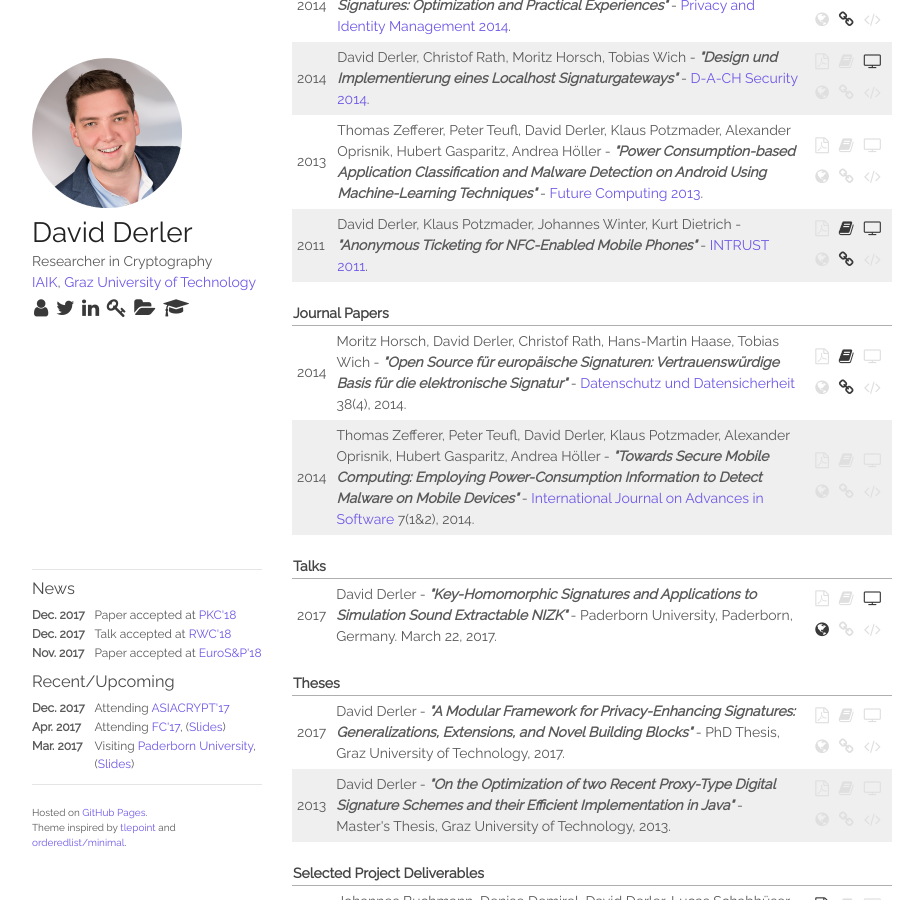
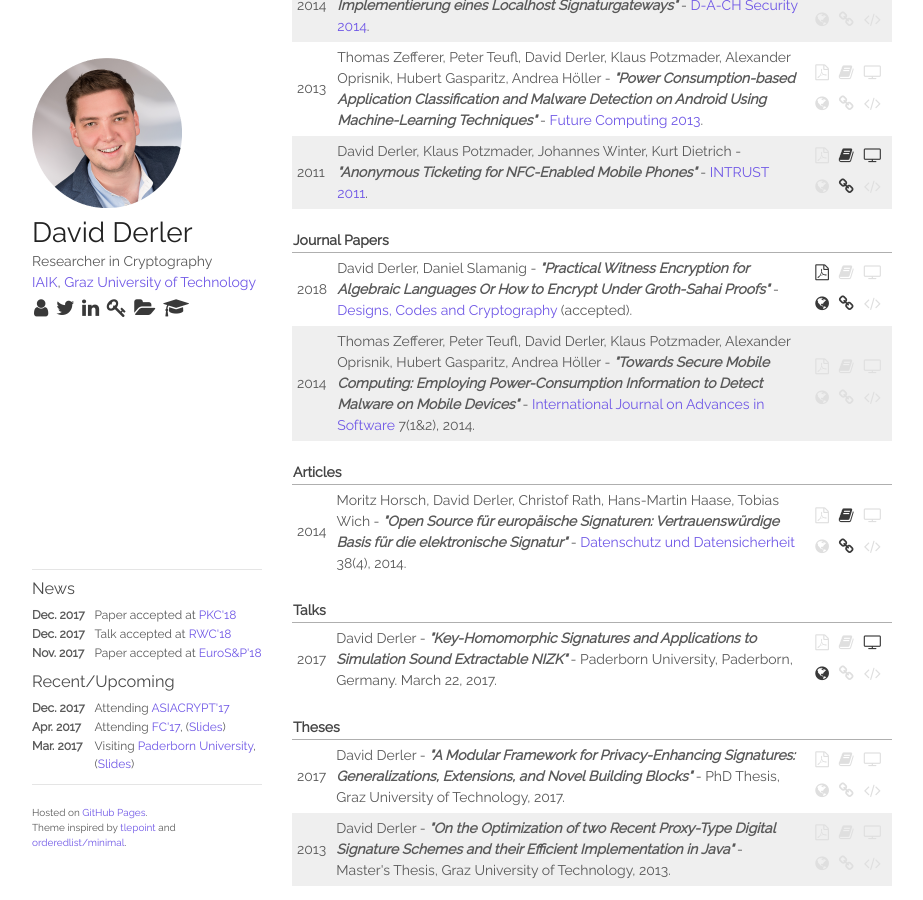
Before and after one commit to derlerd/derlerd.github.io, a Jekyll site: the page built from index.html, in a window 1280 px wide and 900 px high, scrolled down 2645 px. Shown: the whole window, without its empty margins (178-1101 px from the left). Built offline with Jekyll 4.4.1, drawn with Linux system fonts in a browser that asks for light colours; some of the changed text lies outside the part shown.

Commit message:
added WE DESI paper; added separate category for non-peer-reviewed articles

```diff
--- a/_config.yml
+++ b/_config.yml
@@ -28,6 +28,7 @@ gems:
 collections:
   - preprints
   - proc
+  - jour
   - articles
   - theses
   - deli
--- a/_preprints/2015-01-01-we.markdown
+++ b/_jour/2018-01-06-we.markdown
@@ -1,9 +1,11 @@
 ---
 layout: post
-year: 2015
+year: 2018
 title: Practical Witness Encryption for Algebraic Languages Or How to Encrypt Under Groth-Sahai Proofs
 authors: David Derler, Daniel Slamanig
-venue: IACR Cryptology ePrint Archive Report 2015/1073
+venue: Designs, Codes and Cryptography
+vatt: (accepted)
+vurl: http://www.springer.com/mathematics/journal/10623
 pdf: http://eprint.iacr.org/2015/1073.pdf
 web: http://eprint.iacr.org/2015/1073
 bib: http://dblp.uni-trier.de/rec/bibtex/journals/iacr/DerlerS15a
--- a/index.html
+++ b/index.html
@@ -37,6 +37,20 @@ layout: default
 
 <thead>
   <tr><th colspan="3" >Journal Papers</th></tr>
+</thead>
+
+{% for post in site.jour reversed %}
+
+{% include pubentry.html %}
+
+{% endfor %}
+
+</table>
+
+<table class="pubtable">
+
+<thead>
+  <tr><th colspan="3" >Articles</th></tr>
 </thead>
 
 {% for post in site.articles reversed %}
```
Also changed, not shown: _jour/2014-01-01-powercons.markdown (renamed from _articles/2014-01-01-powercons.markdown).
